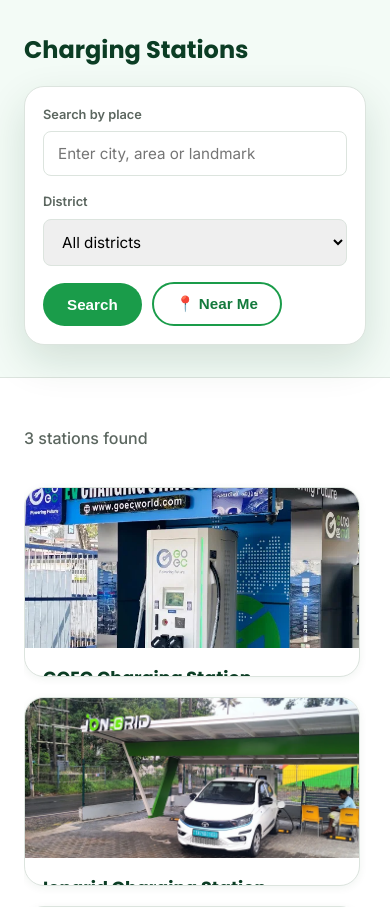
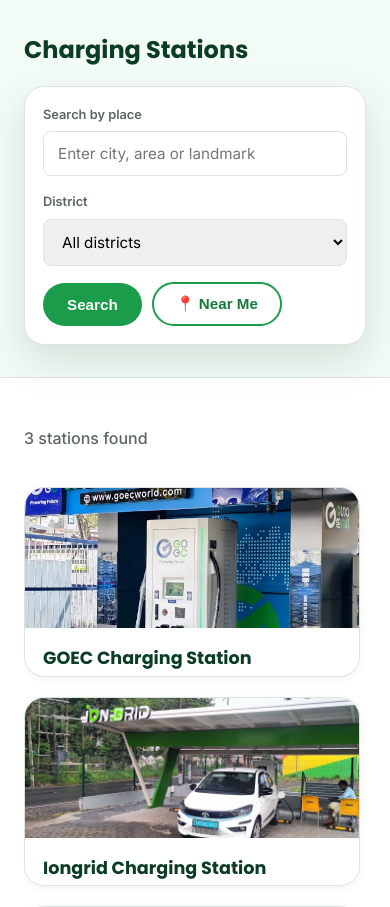
Before and after one commit to deepakrajesh77/ev_finder, a Django app: page /search/ in a window 390 px wide. Shown: the part 72-979 px from the top of the page. Run offline with Django 5.2, Linux system fonts and the light colour scheme; data comes from the database, SQL or seed files in the repository.

Commit message:
Fix mobile station card layout

```diff
--- a/static/css/style.css
+++ b/static/css/style.css
@@ -263,3 +263,7 @@ a { text-decoration: none; color: inherit; }
   .station-card-img { width: 100%; height: 160px; }
   .connector-form-fields { grid-template-columns: 1fr 1fr; }
 }
+@media(max-width:450px) {
+  .connector-form-fields { grid-template-columns: 1fr; }
+  .station-card-img { height: 140px; }
+}
```
